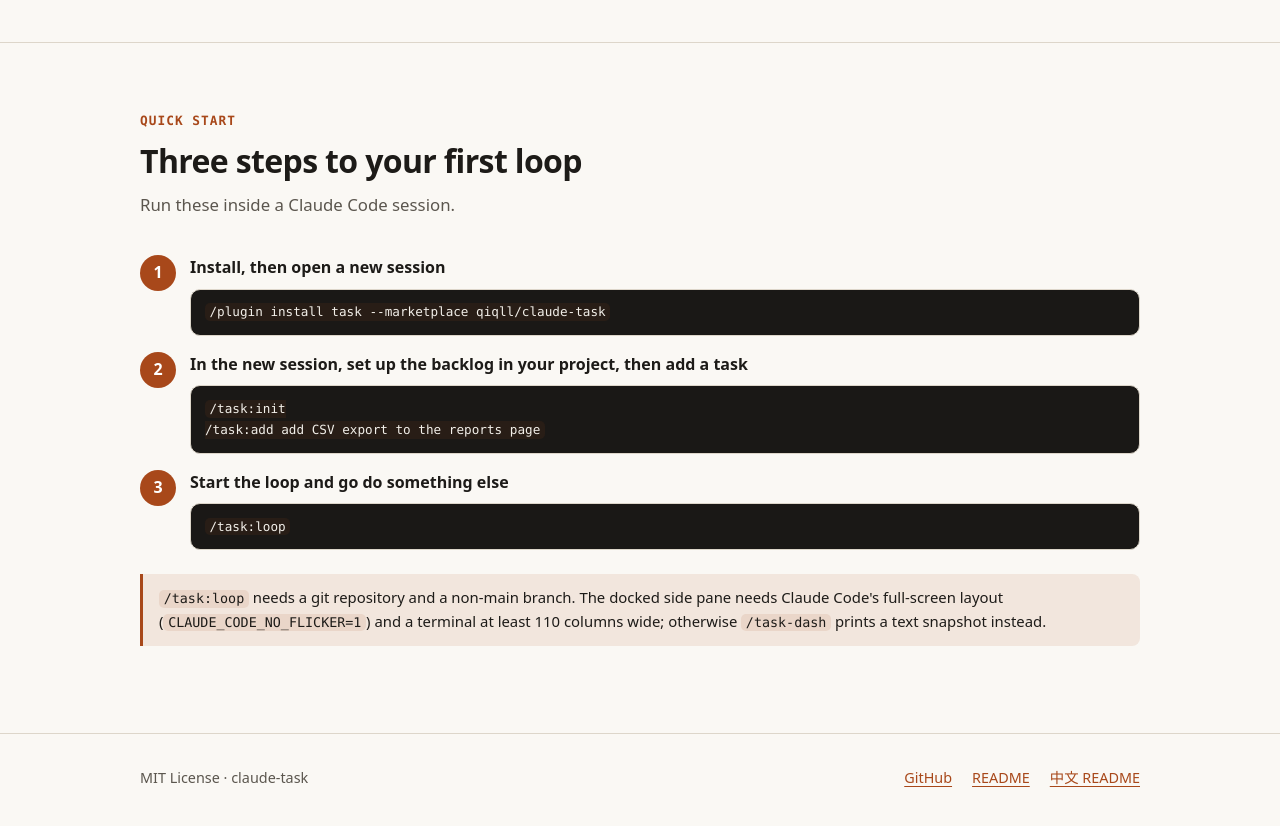
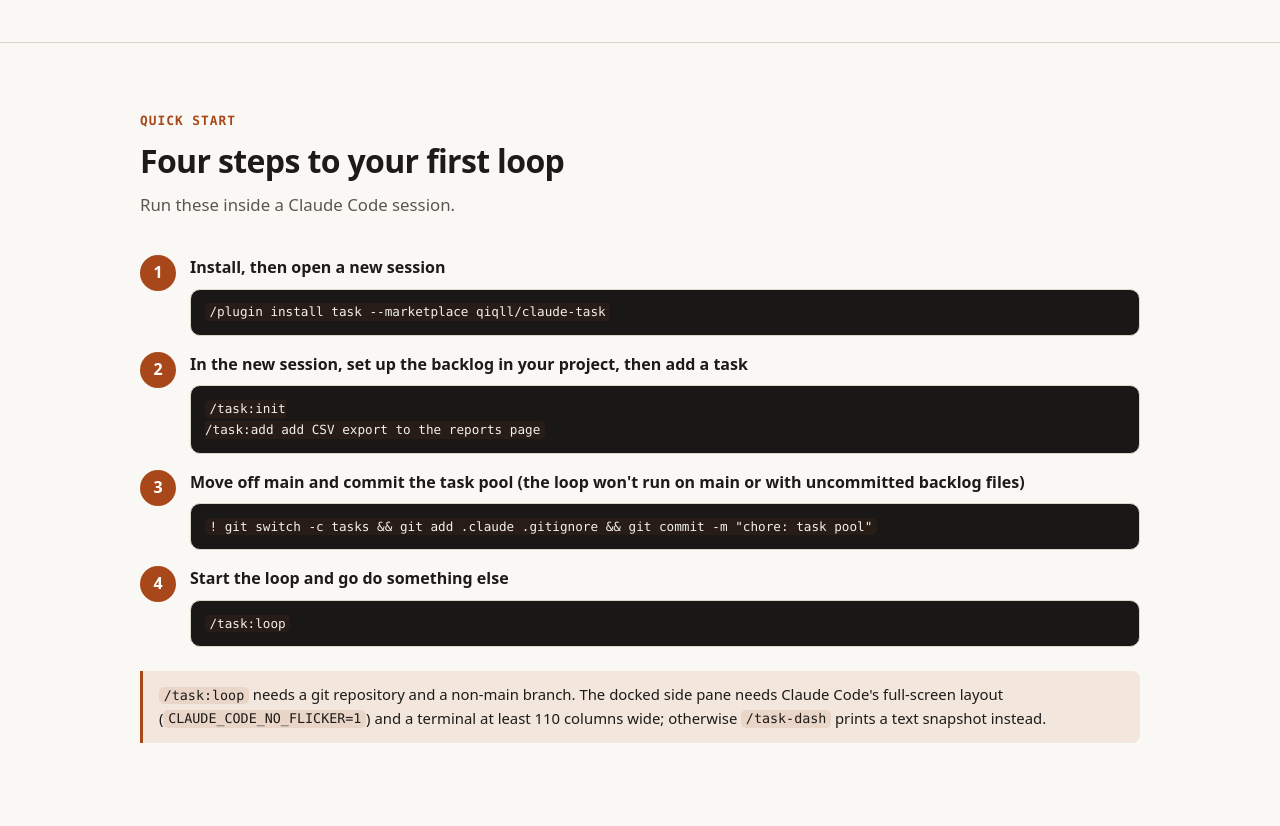
Before and after one commit to qiqll/claude-task, a plain HTML site: page docs/index.html in a window 1280 px wide. Shown: the part 3480-4306 px from the top of the page. Drawn offline with Linux system fonts and the light colour scheme.

Commit message:
fix: review 修复 — 循环派发时写 DISPATCH 使中位周期可算；上手步骤补切分支与提交任务池；/task:next 需 git；toast 文案补阻塞；marketplace 去重复版本号；CI 用 env 传 base_ref 并收紧权限；补两步安装备用写法
Co-Authored-By: Claude Opus 5.5 <noreply@anthropic.com>

```diff
--- a/docs/index.html
+++ b/docs/index.html
@@ -347,7 +347,7 @@ footer nav { display: flex; flex-wrap: wrap; gap: 8px 20px; }
       <article class="card">
         <span class="n">04</span>
         <h3><span data-lang="en">Everything visible at a glance</span><span data-lang="zh">进度一目了然</span></h3>
-        <p><span data-lang="en">A side pane and a status line show what's running, what's done, what's left and what's waiting on you; toasts fire when a task needs verification or a decision. Completion rate, first-pass rate and median cycle time included.</span><span data-lang="zh">右侧面板 + 输入框下方状态行实时显示：正在做什么、做完了什么、还剩什么、等你决定什么；任务进入待验证 / 待决策 / 阻塞时弹提醒。完成率、一次通过率、中位周期一并给出。</span></p>
+        <p><span data-lang="en">A side pane and a status line show what's running, what's done, what's left and what's waiting on you; toasts fire when a task needs verification or a decision, or gets blocked. Completion rate, first-pass rate and median cycle time included.</span><span data-lang="zh">右侧面板 + 输入框下方状态行实时显示：正在做什么、做完了什么、还剩什么、等你决定什么；任务进入待验证 / 待决策 / 阻塞时弹提醒。完成率、一次通过率、中位周期一并给出。</span></p>
       </article>
     </div>
   </div>
@@ -399,7 +399,7 @@ footer nav { display: flex; flex-wrap: wrap; gap: 8px 20px; }
 <section id="start">
   <div class="wrap">
     <span class="eyebrow"><span data-lang="en">Quick start</span><span data-lang="zh">快速开始</span></span>
-    <h2><span data-lang="en">Three steps to your first loop</span><span data-lang="zh">三步跑起第一个循环</span></h2>
+    <h2><span data-lang="en">Four steps to your first loop</span><span data-lang="zh">四步跑起第一个循环</span></h2>
     <p class="lede"><span data-lang="en">Run these inside a Claude Code session.</span><span data-lang="zh">以下命令在 Claude Code 会话里执行。</span></p>
     <ol class="steps">
       <li><span class="num" aria-hidden="true">1</span><div>
@@ -410,6 +410,9 @@ footer nav { display: flex; flex-wrap: wrap; gap: 8px 20px; }
         <pre><code>/task:init
 /task:add add CSV export to the reports page</code></pre></div></li>
       <li><span class="num" aria-hidden="true">3</span><div>
+        <p><strong><span data-lang="en">Move off main and commit the task pool (the loop won't run on main or with uncommitted backlog files)</span><span data-lang="zh">离开 main 并提交任务池（循环不在 main 上运行，backlog 有未提交改动也不会启动）</span></strong></p>
+        <pre><code>! git switch -c tasks &amp;&amp; git add .claude .gitignore &amp;&amp; git commit -m &quot;chore: task pool&quot;</code></pre></div></li>
+      <li><span class="num" aria-hidden="true">4</span><div>
         <p><strong><span data-lang="en">Start the loop and go do something else</span><span data-lang="zh">启动循环，去忙别的</span></strong></p>
         <pre><code>/task:loop</code></pre></div></li>
     </ol>
```
Also changed, not shown: .claude-plugin/marketplace.json, 8 other files.
